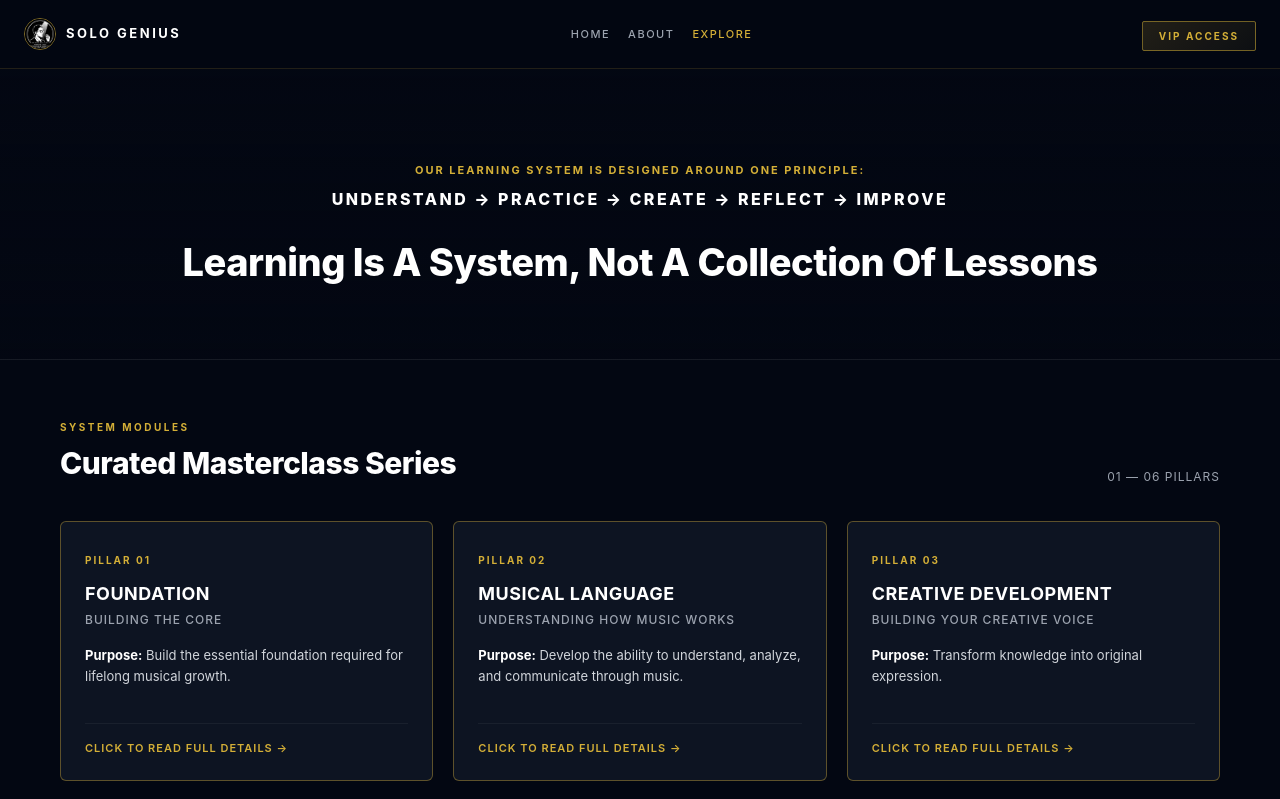
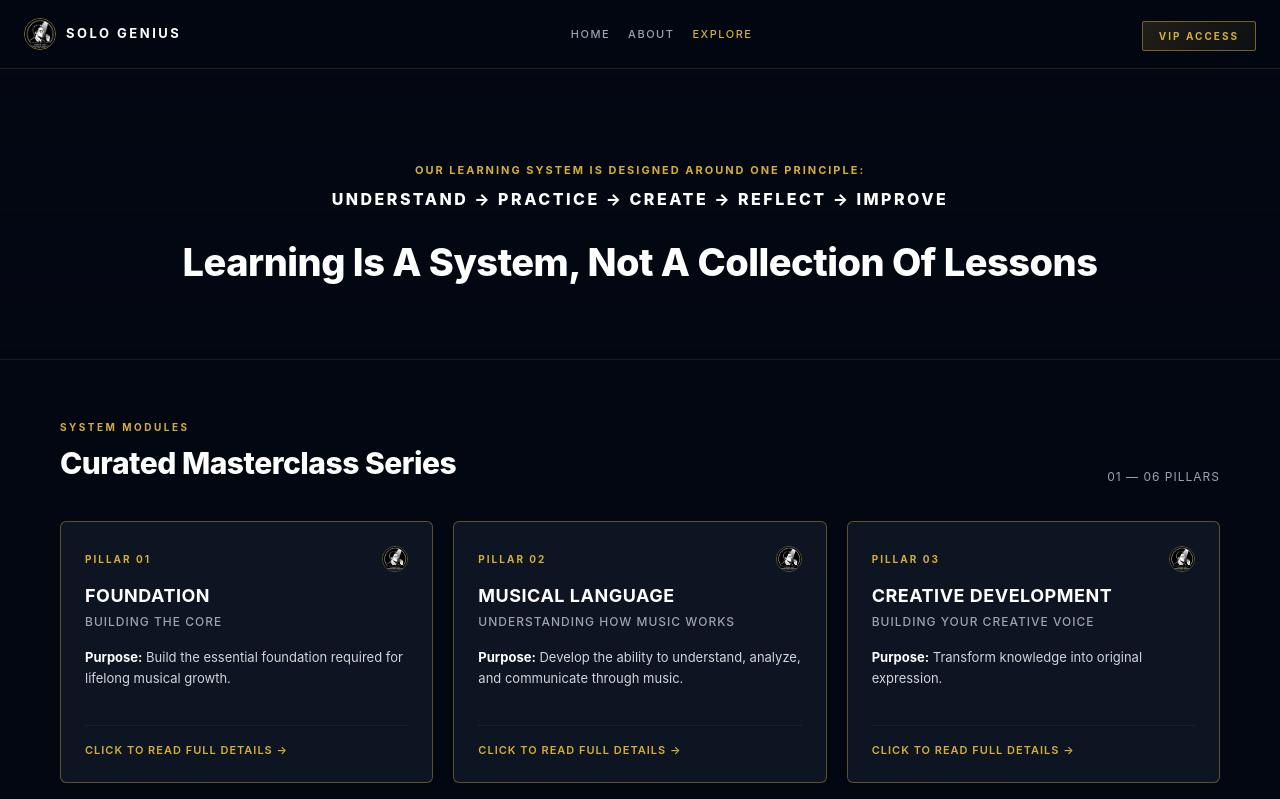
Before and after one commit to yangkarg35-ui/solo-genius, a Next.js app: page /explore in a window 1280 px wide. Shown: the top 799 px of the page. Built offline with nearby package versions, Linux system fonts and the light colour scheme.

Commit message:
Add pillar icon thumbnails to explore page

```diff
--- a/app/explore/page.tsx
+++ b/app/explore/page.tsx
@@ -10,6 +10,7 @@ export default function ExplorePage() {
       title: "FOUNDATION",
       subtitle: "Building The Core",
       purpose: "Build the essential foundation required for lifelong musical growth.",
+      icon: "/logo.png",
       includes: [
         "Music Fundamentals",
         "Technique",
@@ -25,6 +26,7 @@ export default function ExplorePage() {
       title: "MUSICAL LANGUAGE",
       subtitle: "Understanding How Music Works",
       purpose: "Develop the ability to understand, analyze, and communicate through music.",
+      icon: "/logo.png",
       includes: [
         "Music Theory",
         "Rhythm",
@@ -42,6 +44,7 @@ export default function ExplorePage() {
       title: "CREATIVE DEVELOPMENT",
       subtitle: "Building Your Creative Voice",
       purpose: "Transform knowledge into original expression.",
+      icon: "/logo.png",
       includes: [
         "Creativity Framework",
         "Composition",
@@ -58,6 +61,7 @@ export default function ExplorePage() {
       title: "ARTISTIC MASTERY",
       subtitle: "Developing Your Craft",
       purpose: "Refine skills and develop personal artistic standards.",
+      icon: "/logo.png",
       includes: [
         "Advanced Technique",
         "Style Development",
@@ -74,6 +78,7 @@ export default function ExplorePage() {
       title: "CREATOR IDENTITY",
       subtitle: "Becoming The Person Behind The Work",
       purpose: "Develop the mindset and identity required for long-term creative success.",
+      icon: "/logo.png",
       includes: [
         "Creative Philosophy",
         "Critical Thinking",
@@ -89,6 +94,7 @@ export default function ExplorePage() {
       title: "MASTERY",
       subtitle: "Systematic Execution & Growth",
       purpose: "Lock in rigorous daily systems, performance reviews, and long-term optimization.",
+      icon: "/logo.png",
       includes: [
         "Deliberate Practice",
         "Habit System",
@@ -231,7 +237,16 @@ export default function ExplorePage() {
                 boxSizing: "border-box"
               }}>
                 <div>
-                  <span style={{ color: "#D4AF37", fontSize: "10px", fontWeight: "700", letterSpacing: "2px" }}>{item.code}</span>
+                  {/* Pillar Top Header with Thumbnail / Icon */}
+                  <div style={{ display: "flex", justifyContent: "space-between", alignItems: "center", marginBottom: "8px" }}>
+                    <span style={{ color: "#D4AF37", fontSize: "10px", fontWeight: "700", letterSpacing: "2px" }}>{item.code}</span>
+                    <img
+                      src={item.icon}
+                      alt={item.title}
+                      style={{ width: "26px", height: "26px", borderRadius: "50%", objectFit: "cover", border: "1px solid rgba(212,175,55,0.4)" }}
+                    />
+                  </div>
+
                   <h3 style={{ fontSize: "18px", fontWeight: "700", margin: "10px 0 4px 0", color: "#ffffff", letterSpacing: "0.5px" }}>
                     {item.title}
                   </h3>
```
